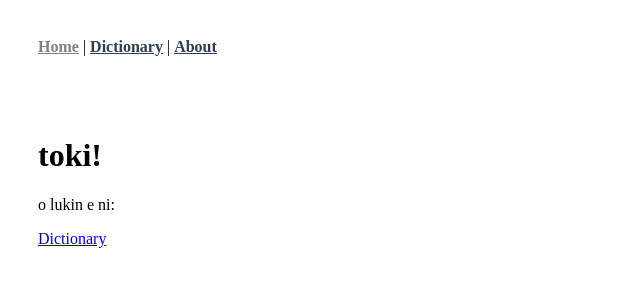
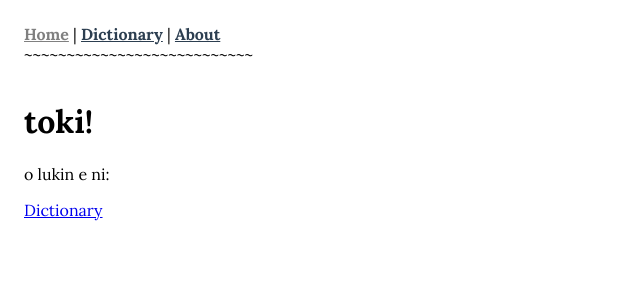
Before and after one commit to cervonwong/toki-pona-site, a Vue app: page / in a window 1280 px wide. Shown: the top 300 px of the page, without its empty margins (0-640 px from the left). Built offline with nearby package versions, Linux system fonts and the light colour scheme.

Commit message:
Style site

```diff
--- a/public/index.html
+++ b/public/index.html
@@ -6,6 +6,9 @@
     <meta name="viewport" content="width=device-width,initial-scale=1.0">
     <link rel="icon" href="<%= BASE_URL %>favicon.ico">
     <title><%= htmlWebpackPlugin.options.title %></title>
+    <link rel="preconnect" href="https://fonts.googleapis.com">
+    <link rel="preconnect" href="https://fonts.gstatic.com" crossorigin>
+    <link href="https://fonts.googleapis.com/css2?family=Lora:ital,wght@0,400;0,700;1,400;1,700&display=swap" rel="stylesheet">
   </head>
   <body>
     <noscript>
--- a/src/App.vue
+++ b/src/App.vue
@@ -5,19 +5,20 @@
     <router-link to="/dict">Dictionary</router-link>
     |
     <router-link to="/about">About</router-link>
+    <br />~~~~~~~~~~~~~~~~~~~~~~~~~~~
   </div>
   <router-view />
 </template>
 
 <style lang="scss">
 #app {
-  font-family: "Times New Roman", serif;
+  font-family: Lora, serif;
   -webkit-font-smoothing: antialiased;
   -moz-osx-font-smoothing: grayscale;
 }
 
 #nav {
-  padding: 30px;
+  padding: 1rem;
 
   a {
     font-weight: bold;
--- a/src/views/About.vue
+++ b/src/views/About.vue
@@ -6,6 +6,6 @@
 
 <style lang="scss" scoped>
 main {
-  padding: 30px;
+  padding: 0 1rem 0 1rem;
 }
 </style>
--- a/src/views/Dictionary.vue
+++ b/src/views/Dictionary.vue
@@ -25,7 +25,7 @@
 
 <style lang="scss" scoped>
 main {
-  padding: 30px;
+  padding: 0 1rem 0 1rem;
 }
 
 dt {
--- a/src/views/Home.vue
+++ b/src/views/Home.vue
@@ -16,6 +16,6 @@
 
 <style lang="scss" scoped>
 main {
-  padding: 30px;
+  padding: 0 1rem 0 1rem;
 }
 </style>
```
